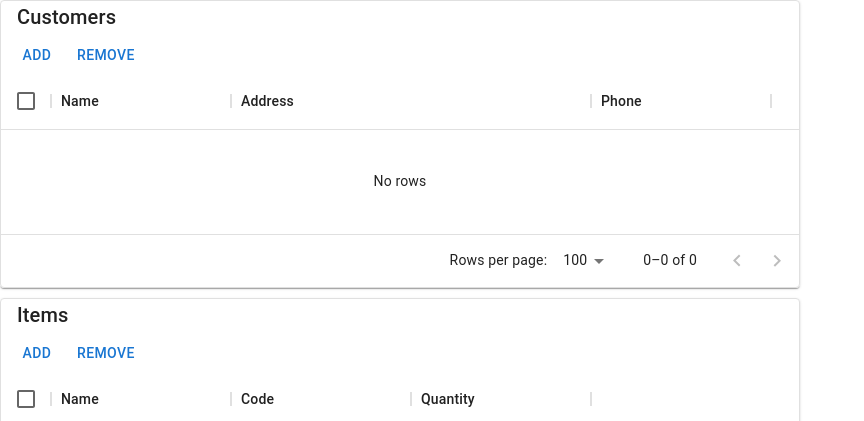
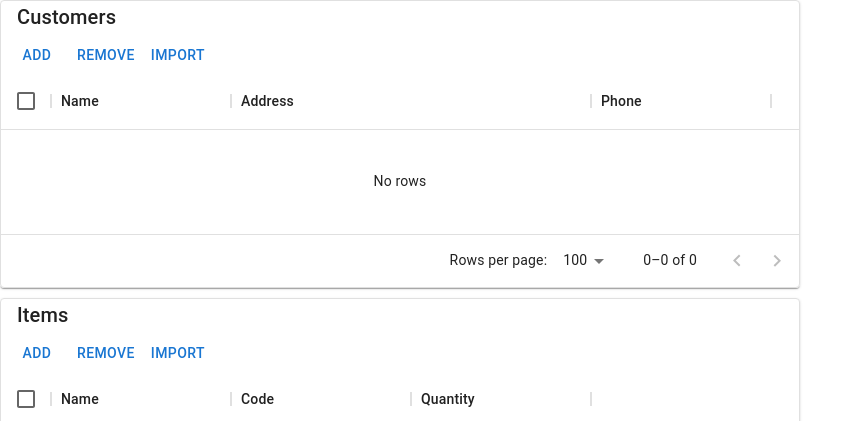
Before and after one commit to nguyenduyy94/InvoiceSplitPlugin, a React (Create React App) app in the folder react-app/: page / in a window 1280 px wide. Shown: the top 421 px of the page, without its empty margins (0-864 px from the left). Built offline with nearby package versions, Linux system fonts and the light colour scheme.

Commit message:
add IMPORT btns

```diff
--- a/react-app/package.json
+++ b/react-app/package.json
@@ -21,6 +21,7 @@
     "react-dom": "^18.1.0",
     "react-redux": "^8.0.1",
     "react-scripts": "5.0.1",
+    "read-excel-file": "^5.3.1",
     "typescript": "^4.6.4",
     "web-vitals": "^2.1.4"
   },
--- a/react-app/src/components/CustomerInfo.tsx
+++ b/react-app/src/components/CustomerInfo.tsx
@@ -1,8 +1,10 @@
-import React, {useState} from "react"
+import React, {ChangeEvent, ChangeEventHandler, useState} from "react"
 import {Customer} from "../models/Customer";
 import {Typography} from "@mui/material";
 import Toolbar from "@mui/material/Toolbar";
 import Button from "@mui/material/Button";
+import readXlsxFile from 'read-excel-file'
+
 import {
     DataGrid, GridCallbackDetails, GridCellEditCommitParams,
     GridCellParams,
@@ -11,6 +13,7 @@ import {
     GridToolbarContainer, MuiBaseEvent, MuiEvent,
     useGridApiRef
 } from "@mui/x-data-grid";
+import UploadData = chrome.webRequest.UploadData;
 
 interface CustomerInfoProps {
 
@@ -18,7 +21,8 @@ interface CustomerInfoProps {
 
 interface CustomToolbarProps {
     onAdd:()=>void,
-    onRemove:()=>void
+    onRemove:()=>void,
+    onImport:(file:File)=>void,
 }
 
 const CustomToolbar = (cf:CustomToolbarProps) => {
@@ -32,6 +36,14 @@ const CustomToolbar = (cf:CustomToolbarProps) => {
         <GridToolbarContainer>
             <Button onClick={cf.onAdd}> Add </Button>
             <Button onClick={cf.onRemove}> Remove </Button>
+            <input id="file" type="file" hidden onChange={(e) => {
+                // @ts-ignore
+                cf.onImport(e.target.files[0])
+            }}/>
+            <Button onClick={() => {
+                // @ts-ignore
+                document.getElementById("file").click()
+            }}> Import </Button>
         </GridToolbarContainer>
         </>
     )
@@ -41,7 +53,6 @@ const CustomerInfo = (props: CustomerInfoProps) => {
     const [customers, setCustomers] = useState<Customer[]>([]);
     const [selectionModel, setSelectionModel] = React.useState<GridSelectionModel>([]);
 
-    const apiRef = useGridApiRef();
 
     const columns: GridColumns = [
         { field: 'name', headerName: 'Name', width: 180, editable: true },
@@ -66,9 +77,15 @@ const CustomerInfo = (props: CustomerInfoProps) => {
                         },
                         onRemove: () => {
                             const newData = customers.filter(item => selectionModel.indexOf(item.id) < 0);
-                            console.log("Remove " + JSON.stringify(selectionModel))
+                            console.log("Remove " + JSON.stringify(selectionModel));
                             setCustomers([...newData])
+                        },
+                        onImport: (file:File) => {
+                            readXlsxFile(file).then((rows) => {
+                                console.log("Read " + rows.length + " rows")
+                            })
                         }
+
                     } )
                 }}
                 processRowUpdate={(newRow: GridRowModel) => {
--- a/react-app/src/components/ItemInfo.tsx
+++ b/react-app/src/components/ItemInfo.tsx
@@ -19,6 +19,7 @@ import {
     useGridApiRef
 } from "@mui/x-data-grid";
 import {Customer} from "../models/Customer";
+import readXlsxFile from 'read-excel-file'
 
 interface ItemInfoProps {
 
@@ -27,7 +28,8 @@ interface ItemInfoProps {
 
 interface CustomToolbarProps {
     onAdd:()=>void,
-    onRemove:()=>void
+    onRemove:()=>void,
+    onImport:(file:File)=>void,
 }
 
 const CustomToolbar = (cf:CustomToolbarProps) => {
@@ -42,6 +44,14 @@ const CustomToolbar = (cf:CustomToolbarProps) => {
             <GridToolbarContainer>
                 <Button onClick={cf.onAdd}> Add </Button>
                 <Button onClick={cf.onRemove}> Remove </Button>
+                <input id="file" type="file" hidden onChange={(e) => {
+                    // @ts-ignore
+                    cf.onImport(e.target.files[0])
+                }}/>
+                <Button onClick={() => {
+                    // @ts-ignore
+                    document.getElementById("file").click()
+                }}> Import </Button>
             </GridToolbarContainer>
         </>
     )
@@ -75,6 +85,11 @@ const ItemInfo = (props:ItemInfoProps) => {
                             const newData = items.filter(item => selectionModel.indexOf(item.id) < 0);
                             console.log("Remove " + JSON.stringify(selectionModel));
                             setItems([...newData])
+                        },
+                        onImport: (file:File) => {
+                            readXlsxFile(file).then((rows) => {
+                                console.log("Read " + rows.length + " rows")
+                            })
                         }
                     })
                 }}
```
